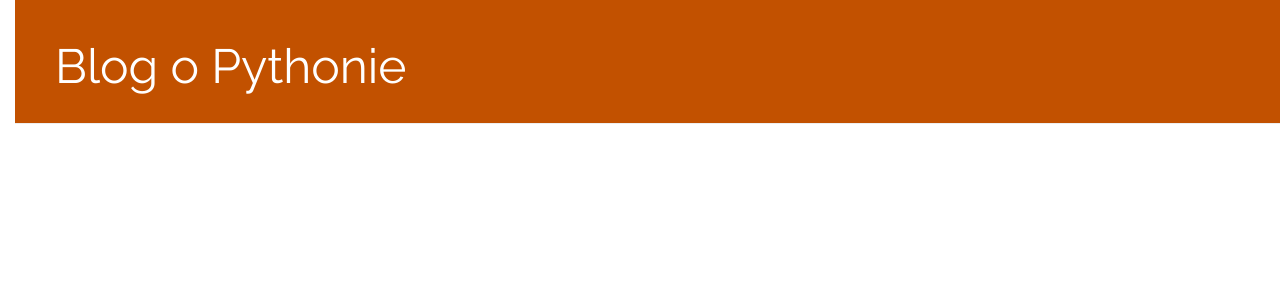
After one commit to Kruk3/djangotest, a Django app: template blog/templates/blog/base.html in a window 1280 px wide. The commit adds this page. Shown: the top 300 px of the page. Run offline with Django 3.2, Linux system fonts and the light colour scheme; the template is opened without the code that fills it, so the values that code supplies are empty; some libraries are stand-ins or nearby versions.

Commit message:
5 wrzutka

```diff
--- /dev/null
+++ b/blog/static/css/blog.css
@@ -0,0 +1,46 @@
+h1 a,h2 a{
+    color: #570099;
+    font-family: 'Lato', sans-serif;
+    font-family: 'Raleway', sans-serif;
+}
+body {
+    padding-left: 15px;
+}
+
+.page-header {
+    background-color: #C25100;
+    margin-top: 0;
+    padding: 20px 20px 20px 40px;
+}
+.page-header h1, .page-header h1 a, .page-header h1 a:visited, .page-header h1 a:active {
+    color: #ffffff;
+    font-size: 36pt;
+    text-decoration: none;
+}
+.content {
+    margin-left: 40px;
+}
+h1, h2, h3, h4 {
+    font-family: 'Lobster', cursive;
+}
+.date {
+    color: #828282;
+}
+.save {
+    float: right;
+}
+.post-form textarea, .post-form input {
+    width: 100%;
+}
+.top-menu, .top-menu:hover, .top-menu:visited {
+    color: #ffffff;
+    float: right;
+    font-size: 26pt;
+    margin-right: 20px;
+}
+.post {
+    margin-bottom: 70px;
+}
+.post h2 a, .post h1 a:visited {
+    color: #000000;
+}
--- /dev/null
+++ b/blog/templates/blog/base.html
@@ -0,0 +1,25 @@
+<!DOCTYPE html>
+{% load static %}
+<html lang="en">
+<head>
+    <meta charset="UTF-8">
+    <title>Django blog 2020</title>
+    <link rel="stylesheet" href="//maxcdn.bootstrapcdn.com/bootstrap/3.2.0/css/bootstrap.min.css">
+    <link rel="stylesheet" href="//maxcdn.bootstrapcdn.com/bootstrap/3.2.0/css/bootstrap-theme.min.css">
+    <link rel="stylesheet" href="{% static 'css/blog.css' %}">
+    <link href="https://fonts.googleapis.com/css2?family=Lato&family=Raleway&display=swap" rel="stylesheet" type="text/css">
+</head>
+<body>
+<div class="page-header">
+    <h1><a href="">Blog o Pythonie</a></h1>
+</div>
+<div class="content container">
+    <div class="row">
+        <div class="col-md-8">
+            {% block content %}
+            {% endblock %}
+        </div>
+    </div>
+</div>
+</body>
+</html>
```
Also changed, not shown: blog/templates/blog/post_list.html (+8 -15 lines).
